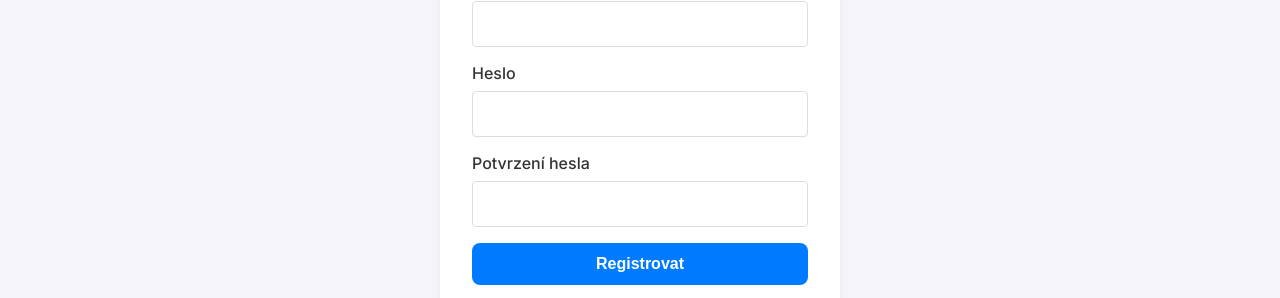
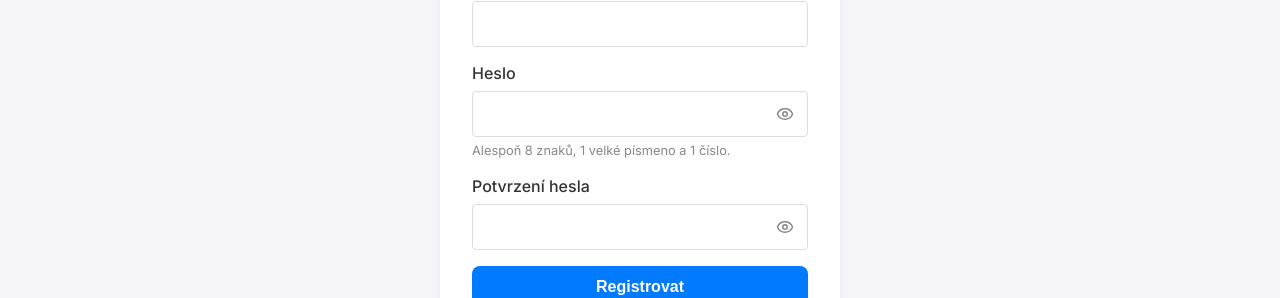
Before and after one commit to krkoska/orgie, a React (Vite) app in the folder client/: page /register in a window 1280 px wide. Shown: the part 563-861 px from the top of the page. Built offline with nearby package versions, Linux system fonts and the light colour scheme; no server answers.

Commit message:
Password fixes

```diff
--- /dev/null
+++ b/client/src/components/PasswordInput.tsx
@@ -0,0 +1,50 @@
+import React, { useState } from 'react';
+import { Eye, EyeOff } from 'lucide-react';
+import { useLanguage } from '../context/LanguageContext';
+
+interface PasswordInputProps extends React.InputHTMLAttributes<HTMLInputElement> {
+    showPolicy?: boolean;
+}
+
+const PasswordInput: React.FC<PasswordInputProps> = ({ showPolicy = false, style, ...props }) => {
+    const [visible, setVisible] = useState(false);
+    const { t } = useLanguage();
+
+    return (
+        <div>
+            <div style={{ position: 'relative', display: 'flex', alignItems: 'center' }}>
+                <input
+                    {...props}
+                    type={visible ? 'text' : 'password'}
+                    style={{ paddingRight: '2.5rem', width: '100%', boxSizing: 'border-box', ...style }}
+                />
+                <button
+                    type="button"
+                    onClick={() => setVisible(v => !v)}
+                    style={{
+                        position: 'absolute',
+                        right: '0.6rem',
+                        background: 'none',
+                        border: 'none',
+                        cursor: 'pointer',
+                        padding: '0.25rem',
+                        color: '#888',
+                        display: 'flex',
+                        alignItems: 'center',
+                    }}
+                    tabIndex={-1}
+                    aria-label={visible ? t('hidePassword') : t('showPassword')}
+                >
+                    {visible ? <EyeOff size={18} /> : <Eye size={18} />}
+                </button>
+            </div>
+            {showPolicy && (
+                <p style={{ margin: '0.35rem 0 0', fontSize: '0.8rem', color: '#888', lineHeight: 1.4 }}>
+                    {t('passwordPolicyHint')}
+                </p>
+            )}
+        </div>
+    );
+};
+
+export default PasswordInput;
--- a/client/src/context/LanguageContext.tsx
+++ b/client/src/context/LanguageContext.tsx
@@ -198,6 +198,9 @@ const translations: Translations = {
     'saveNewPassword': { en: 'Save New Password', cs: 'Uložit nové heslo' },
     'checkEmailMsg': { en: 'If an account with this email exists, a reset link has been sent.', cs: 'Pokud existuje účet s tímto e-mailem, byl na něj odeslán odkaz pro obnovu hesla.' },
     'passwordResetSuccess': { en: 'Password reset successful. You can now login.', cs: 'Heslo bylo úspěšně změněno. Nyní se můžete přihlásit.' },
+    'passwordPolicyHint': { en: 'At least 8 characters, 1 uppercase letter and 1 number.', cs: 'Alespoň 8 znaků, 1 velké písmeno a 1 číslo.' },
+    'showPassword': { en: 'Show password', cs: 'Zobrazit heslo' },
+    'hidePassword': { en: 'Hide password', cs: 'Skrýt heslo' },
 
     // Poll feature
     'polls': { en: 'Polls', cs: 'Hlasování' },
--- a/client/src/pages/Login.tsx
+++ b/client/src/pages/Login.tsx
@@ -3,6 +3,7 @@ import { useAuth } from '../context/AuthContext';
 import { useLanguage } from '../context/LanguageContext';
 import { useNavigate, Link, useLocation } from 'react-router-dom';
 import api from '../services/api';
+import PasswordInput from '../components/PasswordInput';
 
 const Login: React.FC = () => {
     const [email, setEmail] = useState('');
@@ -50,8 +51,7 @@ const Login: React.FC = () => {
                 </div>
                 <div className="form-group">
                     <label htmlFor="password">{t('passwordLabel')}</label>
-                    <input
-                        type="password"
+                    <PasswordInput
                         id="password"
                         name="password"
                         value={password}
--- a/client/src/pages/Profile.tsx
+++ b/client/src/pages/Profile.tsx
@@ -3,6 +3,7 @@ import { useAuth } from '../context/AuthContext';
 import { useLanguage } from '../context/LanguageContext';
 import { useNavigate } from 'react-router-dom';
 import api from '../services/api';
+import PasswordInput from '../components/PasswordInput';
 
 const Profile: React.FC = () => {
     const { user, login } = useAuth();
@@ -103,11 +104,11 @@ const Profile: React.FC = () => {
 
                 <div className="form-group">
                     <label>{t('newPasswordLabel')}</label>
-                    <input type="password" name="password" value={formData.password} onChange={handleChange} />
+                    <PasswordInput name="password" value={formData.password} onChange={handleChange} showPolicy />
                 </div>
                 <div className="form-group">
                     <label>{t('confirmNewPasswordLabel')}</label>
-                    <input type="password" name="confirmPassword" value={formData.confirmPassword} onChange={handleChange} required={!!formData.password} />
+                    <PasswordInput name="confirmPassword" value={formData.confirmPassword} onChange={handleChange} required={!!formData.password} />
                 </div>
 
                 <div style={{ display: 'flex', gap: '1rem', marginTop: '1.5rem', justifyContent: 'flex-end' }}>
--- a/client/src/pages/Register.tsx
+++ b/client/src/pages/Register.tsx
@@ -3,6 +3,7 @@ import { useAuth } from '../context/AuthContext';
 import { useLanguage } from '../context/LanguageContext';
 import { useNavigate, Link, useLocation } from 'react-router-dom';
 import api from '../services/api';
+import PasswordInput from '../components/PasswordInput';
 
 const Register: React.FC = () => {
     const [formData, setFormData] = useState({
@@ -87,11 +88,11 @@ const Register: React.FC = () => {
                 </div>
                 <div className="form-group">
                     <label htmlFor="password">{t('password') || 'Password'}</label>
-                    <input type="password" id="password" name="password" value={formData.password} onChange={handleChange} required autoComplete="new-password" />
+                    <PasswordInput id="password" name="password" value={formData.password} onChange={handleChange} required autoComplete="new-password" showPolicy />
                 </div>
                 <div className="form-group">
                     <label htmlFor="confirmPassword">{t('confirmPassword') || 'Confirm Password'}</label>
-                    <input type="password" id="confirmPassword" name="confirmPassword" value={formData.confirmPassword} onChange={handleChange} required autoComplete="new-password" />
+                    <PasswordInput id="confirmPassword" name="confirmPassword" value={formData.confirmPassword} onChange={handleChange} required autoComplete="new-password" />
                 </div>
                 <button type="submit" className="btn-full">{t('register')}</button>
             </form>
--- a/client/src/pages/ResetPassword.tsx
+++ b/client/src/pages/ResetPassword.tsx
@@ -2,6 +2,7 @@ import React, { useState } from 'react';
 import { useLanguage } from '../context/LanguageContext';
 import { useNavigate, useParams, Link } from 'react-router-dom';
 import api from '../services/api';
+import PasswordInput from '../components/PasswordInput';
 
 const ResetPassword: React.FC = () => {
     const { token } = useParams<{ token: string }>();
@@ -51,23 +52,11 @@ const ResetPassword: React.FC = () => {
                     <form onSubmit={handleSubmit}>
                         <div className="form-group">
                             <label htmlFor="password">{t('newPassword')}</label>
-                            <input
-                                type="password"
-                                id="password"
-                                value={password}
-                                onChange={(e) => setPassword(e.target.value)}
-                                required
-                            />
+                            <PasswordInput id="password" value={password} onChange={(e) => setPassword(e.target.value)} required showPolicy />
                         </div>
                         <div className="form-group">
                             <label htmlFor="confirmPassword">{t('confirmNewPassword')}</label>
-                            <input
-                                type="password"
-                                id="confirmPassword"
-                                value={confirmPassword}
-                                onChange={(e) => setConfirmPassword(e.target.value)}
-                                required
-                            />
+                            <PasswordInput id="confirmPassword" value={confirmPassword} onChange={(e) => setConfirmPassword(e.target.value)} required />
                         </div>
                         <button type="submit" className="btn-full" disabled={loading}>
                             {loading ? t('loading') : t('saveNewPassword')}
```
